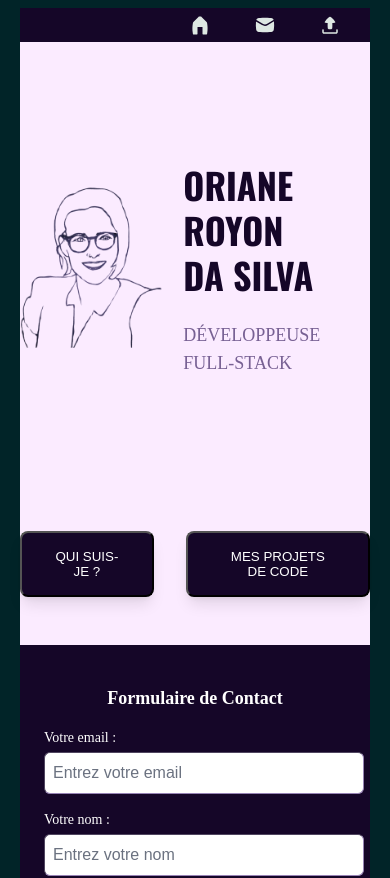
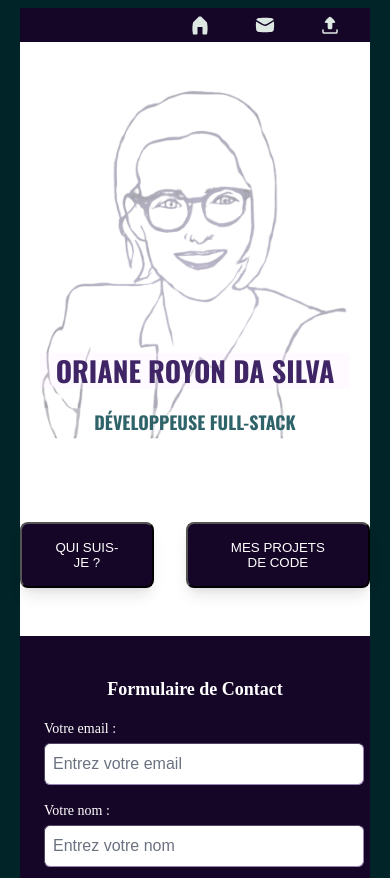
Before and after one commit to OrianeORDS/portefolio, a Next.js app: page / in a window 390 px wide. Shown: the top 878 px of the page. Built offline with nearby package versions, Linux system fonts and the light colour scheme.

Commit message:
welcome component for mobile and larger screens

```diff
--- a/app/globals.css
+++ b/app/globals.css
@@ -13,6 +13,10 @@ body {
 
 h1 {
   @apply text-3xl sm:text-4xl md:text-5xl lg:text-6xl font-bold text-dark-purple font-oswald;
+}
+
+.text-outline {
+  text-shadow: 0px 0px 10px white;
 }
 
 /* exemple de theme dark/light => to do later
--- a/app/page.js
+++ b/app/page.js
@@ -6,7 +6,7 @@ import Welcome from "@/components/Welcome"
 
 export default function Home() {
   return (
-    <div className=" w-full max-w-[1400px] bg-white-purple">       {/* container principal y compris footer et navbar */}
+    <div className=" w-full max-w-[1400px] bg-white-green">       {/* container principal y compris footer et navbar */}
       <Navbar/>
       <Welcome/>
 
--- a/components/Welcome.js
+++ b/components/Welcome.js
@@ -1,17 +1,43 @@
 import Image from "next/image";
+
 
 export default function Welcome() {
   return (
-    <div className= "flex items-center gap-5 py-24">
-        <div className="w-48 h-48 bg-contain bg-center bg-no-repeat"
-            style={{ backgroundImage: "url('/images/portrait.png')" }}
-        ></div>
-        <div>
-            <h1 className="text-4xl font-bold leading-tight">ORIANE <br /> ROYON <br /> DA SILVA</h1>
-            <p className="mt-2 text-intense-purple-70 text-lg font-medium">
-                DÉVELOPPEUSE FULL-STACK
+
+    <div className= " flex justify-center items-center py-5 sm:px-20 w-full box-border" >
+
+{/* Pour la taille mobile */}
+      <div className= "relative sm:hidden bg-img-oriane bg-white-green bg-contain bg-center bg-no-repeat w-[calc(100%-40px)] min-h-[400px]">
+          <div className="absolute inset-0 bg-white-green opacity-60 z-0 w-full h-full inset-0" >
+          </div>
+          <div className="absolute flex-column bottom-2 w-full">
+            <h1 className="flex justify-center text-2-5xl font-bold  font-oswald text-intense-purple bg-white-purple-25 "
+                          style= {{bottom: "4rem"}}>
+              ORIANE ROYON DA SILVA</h1>
+            <p className="flex  justify-center  text-intense-green font-bold text-lg font-oswald bg-white-green-25
+                          text-outline ">
+              DÉVELOPPEUSE FULL-STACK
             </p>
+          </div>
+      </div>
+
+{/* Au delà de la taille mobile (donc à partir de taile sm) */}
+        <div className="hidden sm:flex justify-center
+                          h-[500px] w-full
+                        bg-contain bg-center bg-no-repeat bg-img-oriane bg-white-green" >
         </div>
+        <div className = "hidden sm:flex flex-col w-full ">
+          <h1 className="text-5xl text-left font-bold  font-oswald text-intense-purple bg-white-purple-25 ">
+                  ORIANE <br /> ROYON <br /> DA SILVA
+          </h1>
+          <p className=" text-intense-green  text-left font-bold text-lg font-oswald bg-white-green-25">
+            DÉVELOPPEUSE FULL-STACK
+          </p>
+        </div>
+
+
     </div>
 
-  )}
+
+  )
+}
--- a/tailwind.config.mjs
+++ b/tailwind.config.mjs
@@ -8,9 +8,9 @@ export default {
 
   theme: {
     extend: {
-      fontFamily: {
-        oswald: ["var(--font-oswald)", "sans-serif"],
-        josefin: ["var(--font-josefin-sans)", "sans-serif"],
+      backgroundImage: {
+      // bg-CUSTOM = bg-img-oriane => utiliser cette classe dans le component
+        'img-oriane': "url('/images/portrait.png')",
       },
       colors: {
         // Échelle de violet pleine
@@ -21,7 +21,6 @@ export default {
         'dark-purple': 'hsl(266, 75%, 9%)',     // #150628
 
         // Échelle de violet avec transparence
-
         'white-purple-25': 'hsl(287, 100%, 96%, 0.25)',   // #FBECFF
         'light-purple-50': 'hsl(289, 21%, 81%, 0.5)',     // #D4C3D8
         'medium-purple-50': 'hsl(264, 25%, 61%, 0.5)',    // #9783B4
@@ -29,8 +28,6 @@ export default {
         'dark-purple-90': 'hsl(266, 75%, 9%, 0.9)',      // #150628
 
         // Échelle de vert pleine
-
-
         'white-green': 'hsl(120, 100%, 100%)',      // #FCFFFC
         'light-green': 'hsl(120, 100%, 99%)',       // #DEE8E3
         'medium-green': 'hsl(151, 52%, 67%)',       // #7ED6AC
@@ -39,12 +36,20 @@ export default {
 
 
         // Échelle de vert avec transparence
-
         'white-green-25': 'hsl(120, 100%, 100%, 0.25)',     // #FCFFFC
         'light-green-50': 'hsl(120, 100%, 99%, 0.25)',      // #DEE8E3
         'medium-green-50': 'hsl(151, 52%, 67%, 05)',        // #7ED6AC
         'intense-green-70': 'hsl(187, 38%, 30%, 0.7)',      // #30646B
         'dark-green-90': 'hsl(186, 95%, 8%, 0.9)',          // #012428
+      },
+
+      fontFamily: {
+        oswald: ["var(--font-oswald)", "sans-serif"],
+        josefin: ["var(--font-josefin-sans)", "sans-serif"],
+      },
+
+      fontSize: {
+        '2-5xl': '1.75rem',
       },
     },
   },
```
